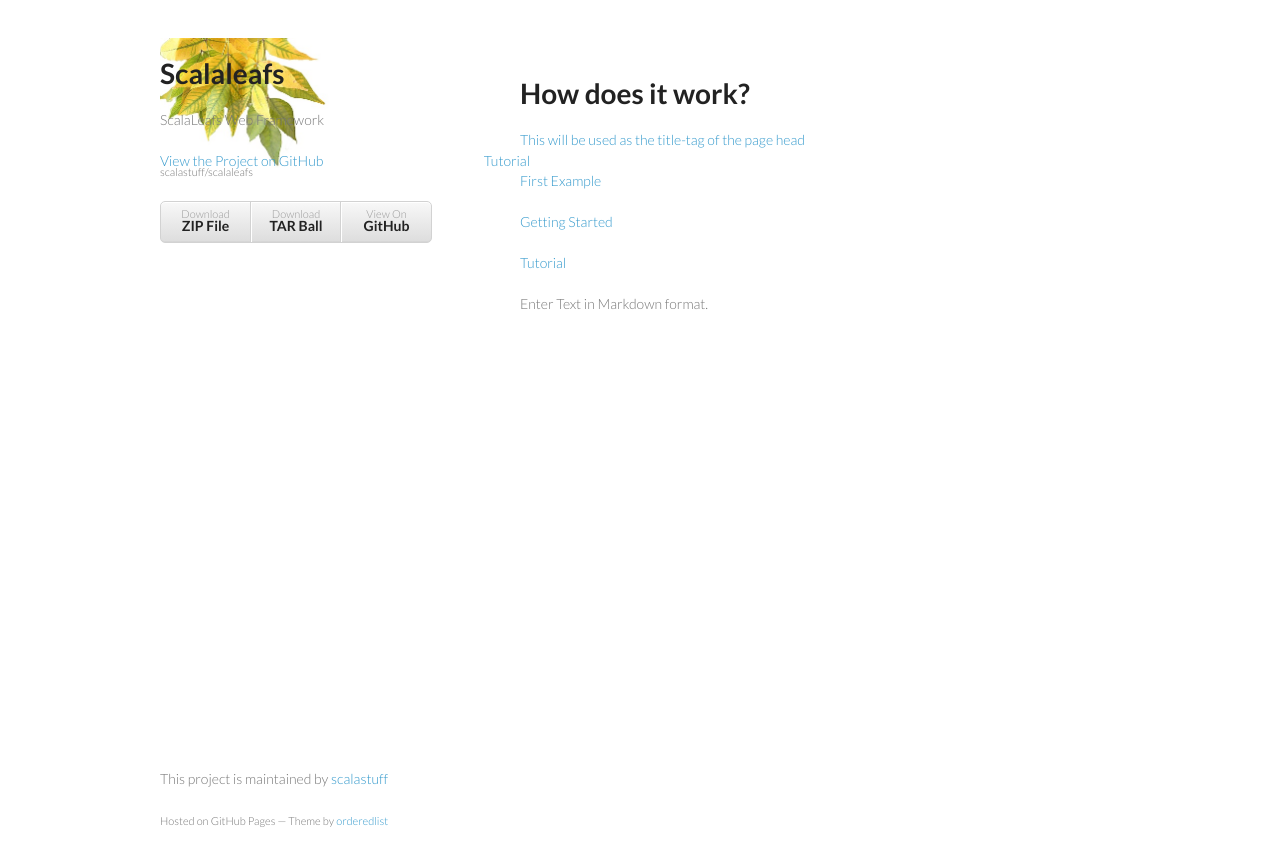
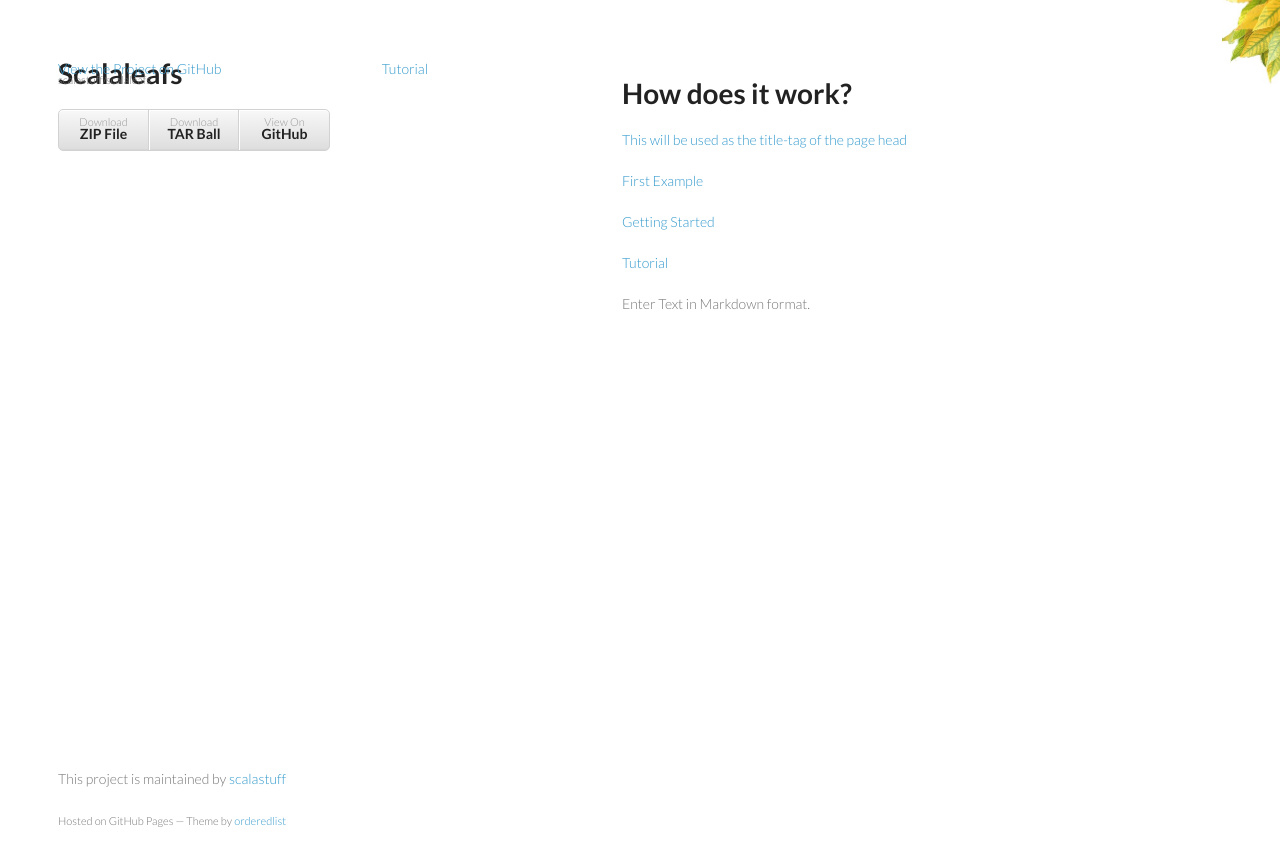
Before and after one commit to scalastuff/scalaleafs, a Jekyll site: the page built from index.md, in a window 1280 px wide. Shown: the top 866 px of the page. Built offline with Jekyll 4.4.1, drawn with Linux system fonts in a browser that asks for light colours.

Commit message:
Updated _layouts/default.html

```diff
--- a/_layouts/default.html
+++ b/_layouts/default.html
@@ -13,11 +13,17 @@
     <![endif]-->
   </head>
   <body>
-    <div class="wrapper">
-      <header>
+    <div>
+      <div style="float:left">
         <h1>Scalaleafs</h1>
         <p>ScalaLeafs Web Framework</p>
+      </div>
+      <div style="float:right">
         <img style="position:absolute;top:-20px;z-index:-10" width="170px" height="130px" src="/img/leafs-autumn.jpg"/>
+      </div>
+    </div>
+    <div class="qwrapper">
+      <header>
 
         <div style="float:right" class="menu">
     <a class="menu1{% if page.category == "Tutorial" %} active{% endif %}" href="tutorial.html">Tutorial</a>
```
